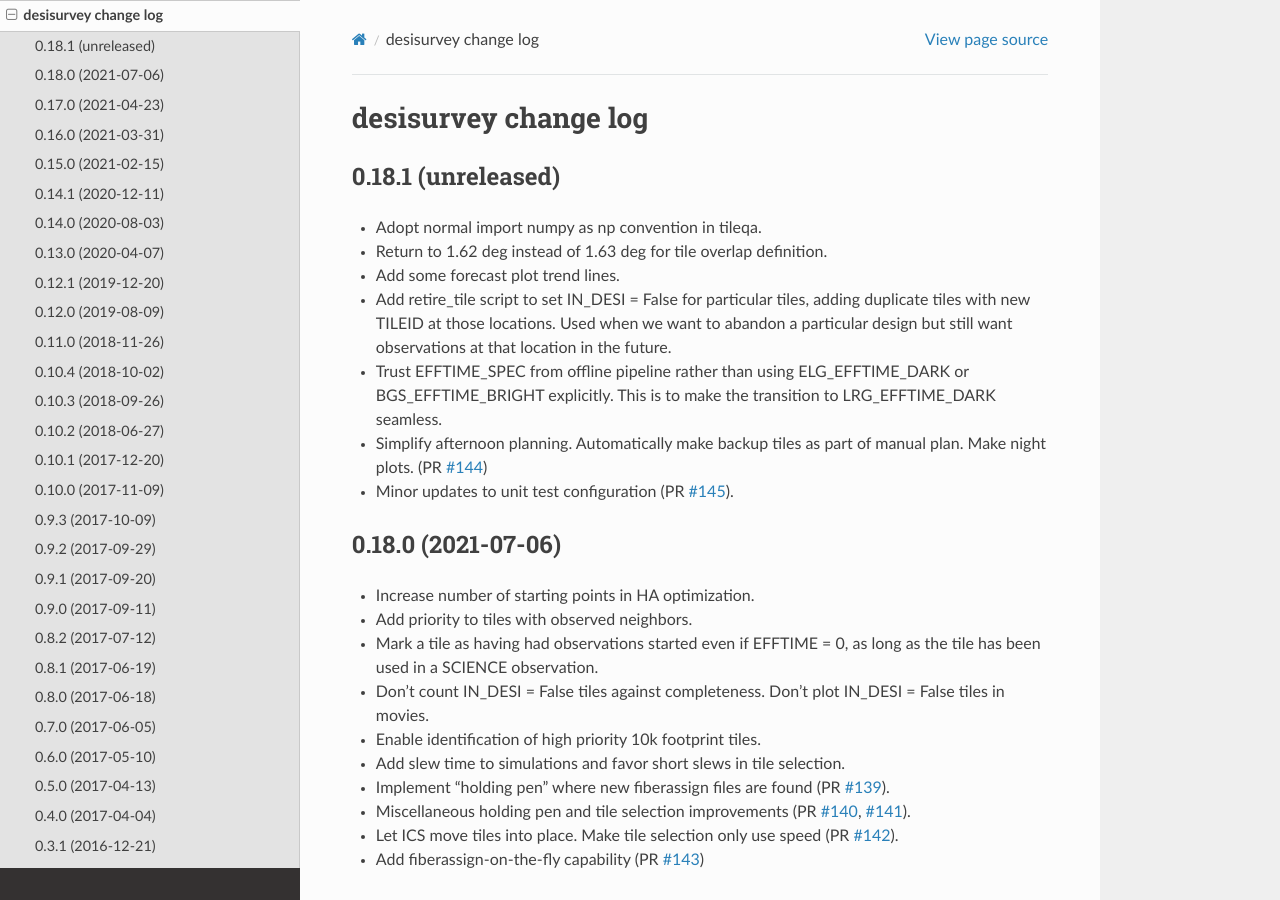
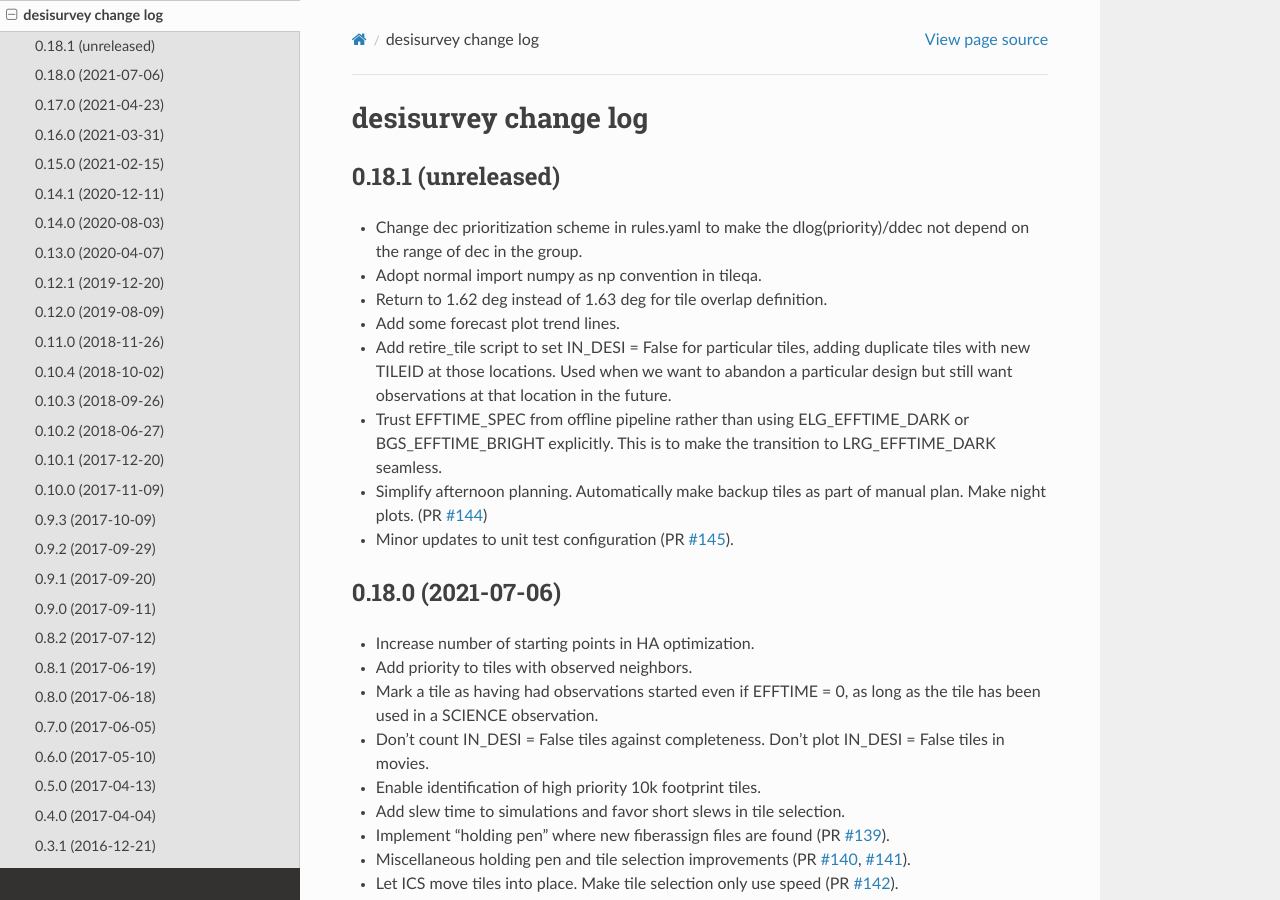
Before and after one commit to desihub/desisurvey, a Sphinx documentation site: the page built from doc/changes.rst, in a window 1280 px wide and 900 px high. Built offline with Sphinx 7.4.7 and the Read the Docs theme 2.0.0, drawn with Linux system fonts in a browser that asks for light colours.

```diff
--- a/doc/changes.rst
+++ b/doc/changes.rst
@@ -5,6 +5,8 @@
 0.18.1 (unreleased)
 -------------------
 
+* Change dec prioritization scheme in rules.yaml to make the
+  dlog(priority)/ddec not depend on the range of dec in the group.
 * Adopt normal import numpy as np convention in tileqa.
 * Return to 1.62 deg instead of 1.63 deg for tile overlap definition.
 * Add some forecast plot trend lines.
```
Also changed, not shown: 2 other files.
